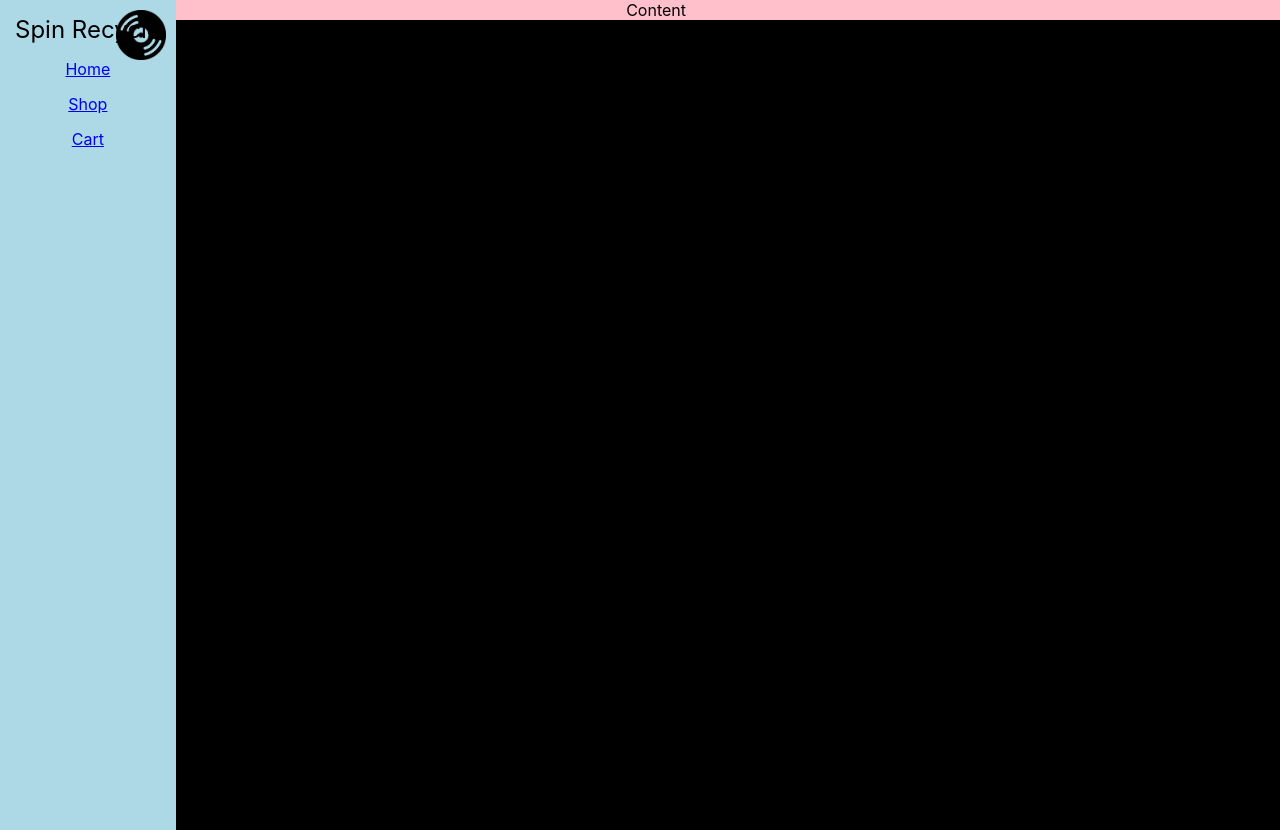
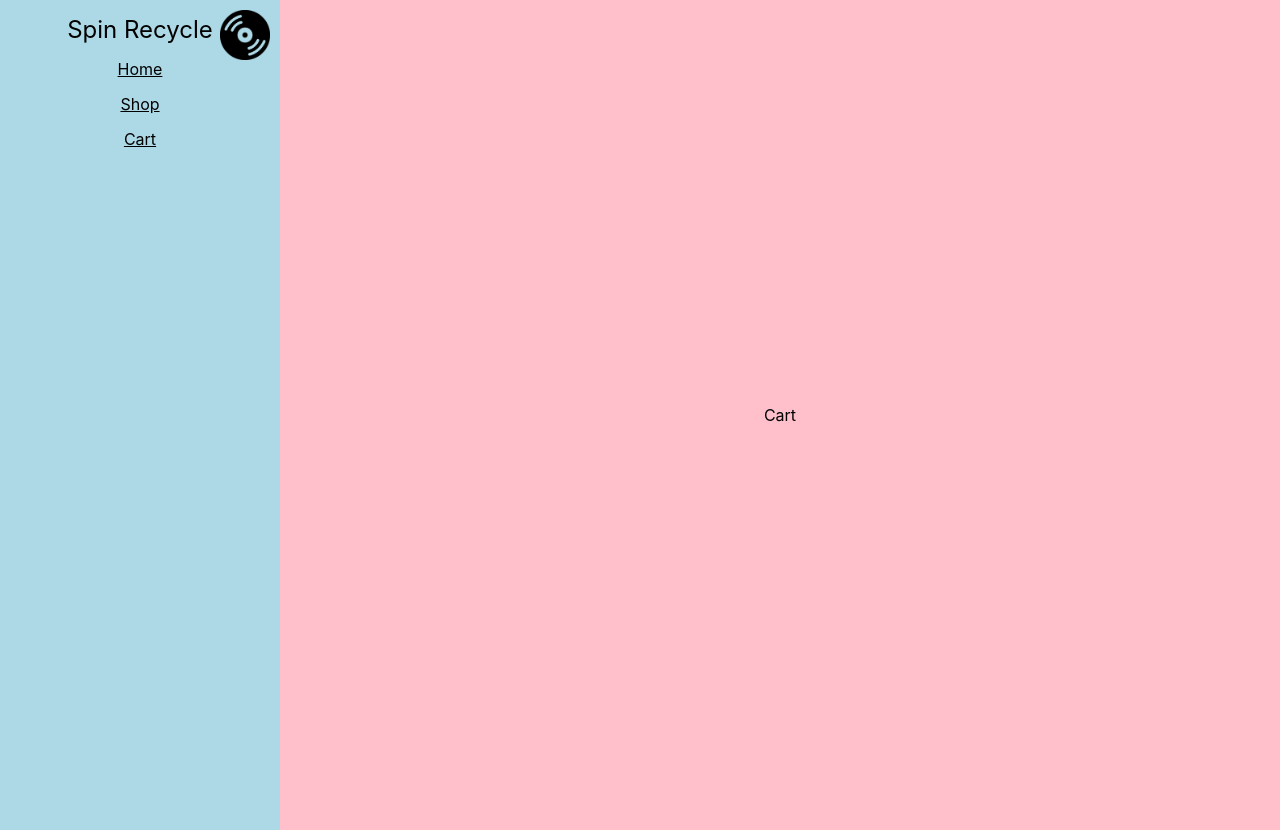
Before and after one commit to marybethhunter/SpinRecycle, a React (Create React App) app in the folder spinrecycleclient/: page /cart in a window 1280 px wide. Built offline with nearby package versions, Linux system fonts and the light colour scheme.

Commit message:
nav icon and animation

```diff
--- a/spinrecycleclient/src/Initialize/App.js
+++ b/spinrecycleclient/src/Initialize/App.js
@@ -22,9 +22,11 @@ const Content = styled.div`
 function App() {
   return (
     <Body>
-      <Routing />
       <Navigation className="nav-expanded" />
-      <Content>Content</Content>
+
+      <Content>
+        <Routing />
+      </Content>
     </Body>
   );
 }
--- a/spinrecycleclient/src/components/NavIcon.js
+++ b/spinrecycleclient/src/components/NavIcon.js
@@ -1,6 +1,7 @@
-import React, {useState} from 'react'
+import React from 'react'
 import styled from 'styled-components'
 import recordLogo from '../images/RecordLogo.png'
+import PropTypes from 'prop-types';
 
 const RecordIcon = styled.img`
   width: 50px;
@@ -10,15 +11,17 @@ const RecordIcon = styled.img`
   top: 10px;
 `;
 
-export default function NavIcon() {
-  const [expanded, setExpanded] = useState(true);
-
+export default function NavIcon({expanded, setExpanded}) {
   const recordClick = () => {
     setExpanded(!expanded);
-    console.log("record click");
   }
 
   return (
     <RecordIcon src={recordLogo} onClick={recordClick} className={expanded ? "navIcon-expanded" : "navIcon-hidden"} />
   )
 }
+
+NavIcon.propTypes = {
+  expanded: PropTypes.bool.isRequired,
+  setExpanded: PropTypes.func.isRequired
+}
--- a/spinrecycleclient/src/components/Navigation.js
+++ b/spinrecycleclient/src/components/Navigation.js
@@ -3,7 +3,7 @@ import styled from 'styled-components';
 import NavIcon from './NavIcon';
 
 const NavContainer = styled.div`
-  position: absolute;
+  position: relative;
   left: 0;
 `;
 
@@ -19,6 +19,7 @@ const NavBody = styled.div`
 
 const Header = styled.div`
   font-size: 150%;
+  white-space: nowrap;
 `;
 
 export default function Navigation() {
@@ -26,12 +27,12 @@ export default function Navigation() {
 
   return (
     <NavContainer>
-      <NavIcon />
-      <NavBody className={expanded ? "" : ""}>
-        <Header>Spin Recycle</Header>
-        <a href='/home'>Home</a>
-        <a href='/shop'>Shop</a>
-        <a href='/cart'>Cart</a>
+      <NavIcon expanded={expanded} setExpanded={setExpanded} />
+      <NavBody className={expanded ? "navBody-expanded" : "navBody-hidden"}>
+        <Header className={expanded ? "nav-expanded" : "nav-hidden"}>Spin Recycle</Header>
+        <a href='/home' className={expanded ? "nav-expanded" : "nav-hidden"}>Home</a>
+        <a href='/shop' className={expanded ? "nav-expanded" : "nav-hidden"}>Shop</a>
+        <a href='/cart' className={expanded ? "nav-expanded" : "nav-hidden"}>Cart</a>
       </NavBody>
     </NavContainer>
   )
--- a/spinrecycleclient/src/components/Record.js
+++ b/spinrecycleclient/src/components/Record.js
@@ -3,7 +3,7 @@ import PropTypes from 'prop-types';
 import {
   Card,
   CardBody,
-  CardImg,
+  // CardImg,
   CardSubtitle,
   CardTitle,
   Button,
--- a/spinrecycleclient/src/routes/index.js
+++ b/spinrecycleclient/src/routes/index.js
@@ -6,13 +6,11 @@ import Shop from "../views/Shop";
 
 export default function Routing() {
   return (
-    <>
     <Routes>
       {/* <Route exact path={["/", "/home"]} element={<Home />} /> */}
       <Route exact path='/home' element={<Home />} />
       <Route exact path='/shop' element={<Shop />} />
       <Route exact path='/cart' element={<Cart />} />
     </Routes>
-    </>
   );
 }
--- a/spinrecycleclient/src/styles/nav.css
+++ b/spinrecycleclient/src/styles/nav.css
@@ -1,19 +1,29 @@
+.navBody-expanded {
+  width: 250px;
+  transition: width 0.4s ease-in 0.05s;
+}
+
+.navBody-hidden {
+  width: 40px;
+  transition: width 0.4s ease-out 0.25s;
+}
+
 .nav-expanded {
-  width: 250px;
-  transition: width 0.3s ease-in-out 0.25s;
+  color: black;
+  transition: color 0.4s ease-in-out 0.25s;
 }
 
 .nav-hidden {
-  width: 0px;
-  transition: width 0.3s ease-in-out 0.25s;
+  color: transparent;
+  transition: color 0.4s ease-in-out 0.05s;
 }
 
 .navIcon-expanded {
   transform:rotate(0deg);
-  transition: transform 0.3s ease-in-out 0.05s;
+  transition: transform 0.8s ease-in-out 0.05s;
 }
 
 .navIcon-hidden {
-  transform:rotate(270deg);
-  transition: transform 0.3s ease-in-out 0.05s;
+  transform:rotate(-810deg);
+  transition: transform 0.8s ease-in-out 0.05s;
 }
```
Also changed, not shown: 1 other file (tests, documents, lock files or other folders). Lines whose indentation alone changed are shown as unchanged.
